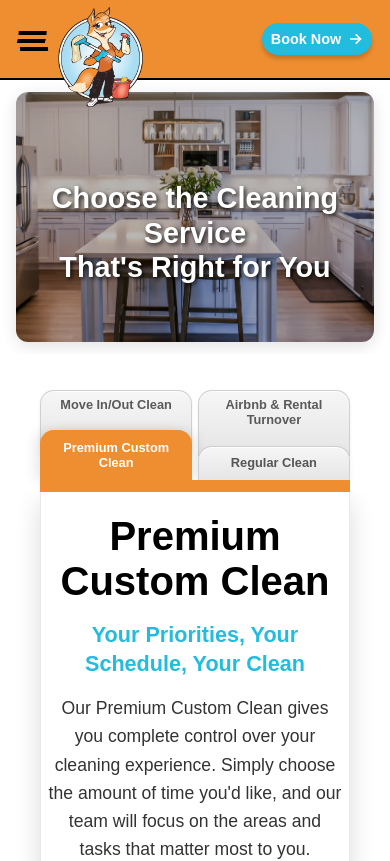
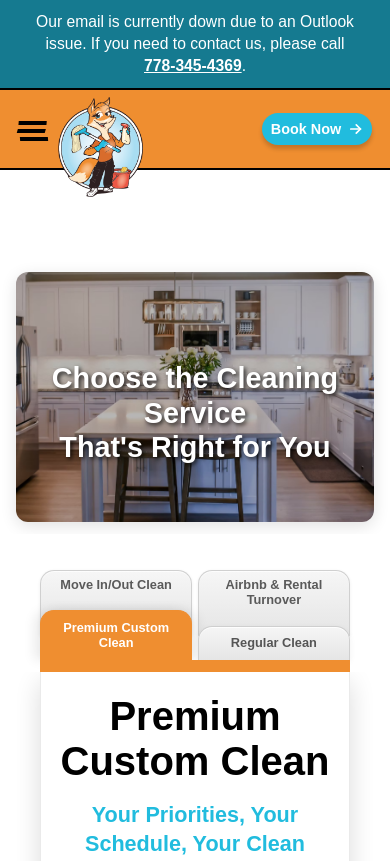
Before and after one commit to FoyBuors17/FoyBuors17.github.io, a plain HTML site: page checklist.html in a window 390 px wide. Shown: the top 861 px of the page. Drawn offline with Linux system fonts and the light colour scheme.

Commit message:
Add temporary site-wide email-down notice banner (#2)
Show a full-width notice above the fixed navbar on every page with a
tap-to-call phone link, and offset the header via a shared CSS variable
so sticky/fixed layout stays clear of the banner.

Co-authored-by: Cursor Agent <cursoragent@cursor.com>
Co-authored-by: FoyBuors17 <FoyBuors17@users.noreply.github.com>

```diff
--- a/checklist.html
+++ b/checklist.html
@@ -12,6 +12,12 @@
     <link rel="icon" type="image/x-icon" href="images/tidyfoxhead.webp" />
   </head>
   <body>
+    <!-- Temporary site notice — remove this block (+ .site-notice-banner CSS / JS sync) when email is restored -->
+    <div class="site-notice-banner" role="status">
+      Our email is currently down due to an Outlook issue. If you need to contact us, please call
+      <a href="tel:+17783454369">778-345-4369</a>.
+    </div>
+
     <!-- Navbar -->
     <nav class="navbar">
       <div class="nav-left">
--- a/js/hamburger-menu.js
+++ b/js/hamburger-menu.js
@@ -1,6 +1,25 @@
 let burger = document.getElementById("burger");
 let nav = document.getElementById("main-nav");
 let scrollPosition = 0;
+
+/* Temporary: keep fixed header clear of .site-notice-banner (remove with the banner). */
+(function syncSiteNoticeOffset() {
+  const banner = document.querySelector(".site-notice-banner");
+  if (!banner) {
+    document.documentElement.style.removeProperty("--site-notice-offset");
+    return;
+  }
+
+  function setOffset() {
+    document.documentElement.style.setProperty(
+      "--site-notice-offset",
+      `${banner.offsetHeight}px`
+    );
+  }
+
+  setOffset();
+  window.addEventListener("resize", setOffset);
+})();
 
 function unlockBodyScroll() {
   document.body.style.removeProperty("--body-scroll-lock-top");
@@ -21,7 +40,11 @@ function scrollToReviews() {
   if (!target) return false;
 
   const navbar = document.querySelector(".navbar");
-  const offset = navbar ? navbar.offsetHeight + 12 : 100;
+  const banner = document.querySelector(".site-notice-banner");
+  const offset =
+    (navbar ? navbar.offsetHeight : 100) +
+    (banner ? banner.offsetHeight : 0) +
+    12;
   const top =
     target.getBoundingClientRect().top + window.pageYOffset - offset;
 
--- a/style.css
+++ b/style.css
@@ -2,10 +2,43 @@ html, body {
     margin: 0;
     padding: 0;
     font-family: Arial, Helvetica, sans-serif;
-    padding-top: 40px;
+    padding-top: calc(40px + var(--site-notice-offset, 0px));
     /* "none" can break vertical scrolling on some Android/Samsung browsers */
     overscroll-behavior-y: auto;
     -webkit-overflow-scrolling: touch;
+}
+
+/* Temporary email-down notice — remove this block when the notice HTML is removed */
+.site-notice-banner {
+    position: fixed;
+    top: 0;
+    left: 0;
+    right: 0;
+    z-index: 1300;
+    box-sizing: border-box;
+    width: 100%;
+    margin: 0;
+    padding: 0.7rem 1rem;
+    background-color: #157a90; /* deeper shade of --primary-color */
+    color: #fff;
+    text-align: center;
+    font-family: Arial, Helvetica, sans-serif;
+    font-size: 0.98rem;
+    font-weight: 500;
+    line-height: 1.4;
+    border-bottom: 2px solid black;
+}
+
+.site-notice-banner a {
+    color: #fff;
+    font-weight: 700;
+    text-decoration: underline;
+    white-space: nowrap;
+}
+
+.site-notice-banner a:hover,
+.site-notice-banner a:focus {
+    color: #ffe0b8;
 }
 
 h1 {
@@ -183,7 +216,7 @@ nav {
     justify-content: space-between;
     align-items: center;
     position: fixed;
-    top: 0;
+    top: var(--site-notice-offset, 0px);
     left: 0;
     right: 0;
     z-index: 1000;
@@ -665,7 +698,7 @@ nav {
   }
 
   #reviews {
-    scroll-margin-top: 100px; /* clear fixed navbar when linking to Reviews */
+    scroll-margin-top: calc(100px + var(--site-notice-offset, 0px)); /* clear fixed navbar + notice */
   }
 
   .reviews-row-wrapper {
@@ -1189,7 +1222,7 @@ nav {
 /* Sticky tab row + full-width orange rail (same width as panel / “shadow box”) */
 .checklist-tab-header {
   position: sticky;
-  top: 100px;
+  top: calc(100px + var(--site-notice-offset, 0px));
   z-index: 900;
   isolation: isolate;
   display: flex;
@@ -1760,9 +1793,9 @@ nav {
 
 /* Booking Page Styles */
 .booking-container {
-  padding-top: 60px; /* Account for fixed navbar */
+  padding-top: calc(60px + var(--site-notice-offset, 0px)); /* Account for fixed navbar + notice */
   background: #fff;
-  min-height: calc(100vh - 60px);
+  min-height: calc(100vh - 60px - var(--site-notice-offset, 0px));
 }
 
 .booking-header {
@@ -1865,7 +1898,7 @@ nav {
     -webkit-overflow-scrolling: touch;
     min-height: 100vh;
     min-height: 100dvh;
-    padding-top: 20px;
+    padding-top: calc(20px + var(--site-notice-offset, 0px));
     touch-action: pan-y;
   }
 
@@ -2748,7 +2781,7 @@ nav {
   }
 
   .checklist-tab-header {
-    top: 80px;
+    top: calc(80px + var(--site-notice-offset, 0px));
   }
 
   /* Stacked-folder overlap — match 640px (no gap between pairs) */
@@ -3538,7 +3571,7 @@ nav {
 .faq-sidebar {
   flex: 0 0 250px;
   position: sticky;
-  top: 100px;
+  top: calc(100px + var(--site-notice-offset, 0px));
   background: #f8f9fa;
   border-radius: 8px;
   padding: 1.5rem;
```
Also changed, not shown: about.html (+6 -0 lines), booking.html (+6 -0 lines), faqs.html (+6 -0 lines), giftcard.html (+6 -0 lines), index.html (+6 -0 lines), thankyou.html (+6 -0 lines).
